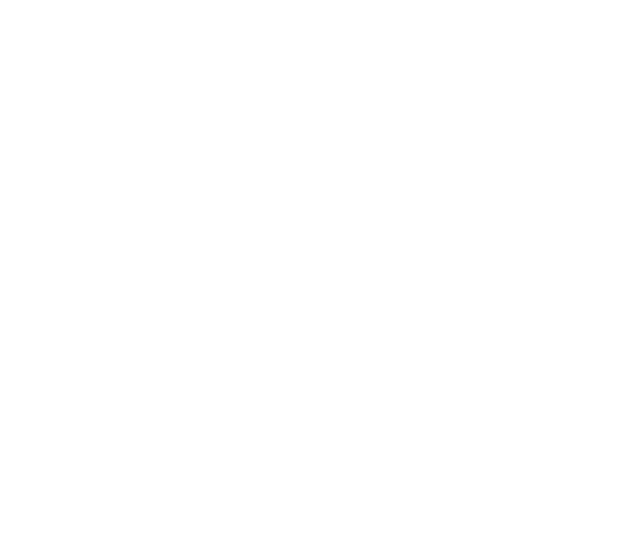
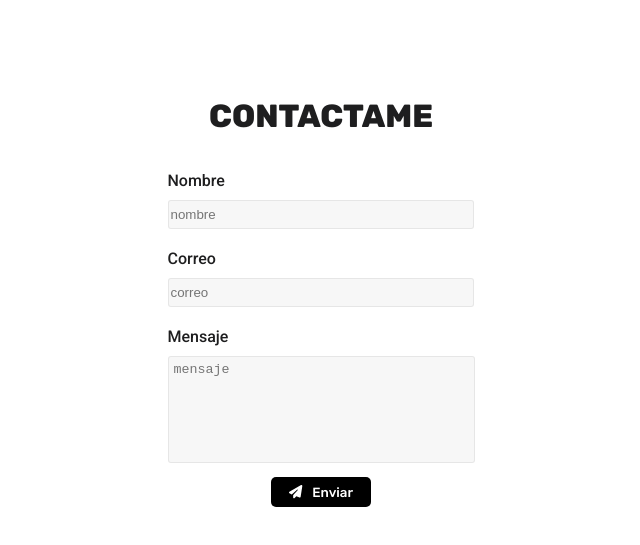
Before and after one commit to freconur/fech, a React (Create React App) app: page / in a window 1280 px wide. Shown: the part 987-1532 px from the top of the page, without its empty margins (319-959 px from the left). Before the commit the page ends 1057 px from the top, so only its background shows below. Built offline with nearby package versions, Linux system fonts and the light colour scheme; no server answers; the database is empty.

Commit message:
ux en contact me

```diff
--- a/package.json
+++ b/package.json
@@ -3,6 +3,7 @@
   "version": "0.1.0",
   "private": true,
   "dependencies": {
+    "@emailjs/browser": "^3.9.0",
     "@fortawesome/fontawesome-svg-core": "^6.2.0",
     "@fortawesome/free-brands-svg-icons": "^6.2.0",
     "@fortawesome/free-regular-svg-icons": "^6.2.0",
@@ -16,6 +17,7 @@
     "react-dom": "^18.2.0",
     "react-router-dom": "^6.4.3",
     "react-scripts": "5.0.1",
+    "sweetalert": "^2.1.2",
     "web-vitals": "^2.1.4"
   },
   "scripts": {
--- /dev/null
+++ b/src/email/email.css
@@ -0,0 +1,66 @@
+@import '../Varibles.css';
+.contact {
+    display: grid;
+    place-content: center;
+    place-items: center;
+    font-family: 'Roboto';
+    grid-template-columns: minmax(300px, 600px);
+    margin-bottom: 100px;
+}
+.contact h2 {
+    font-family: 'Rubik';
+    font-weight: 800;
+    font-size: 2rem;
+    text-transform: uppercase;
+}
+.form {
+    display: grid;
+    place-items: center;
+    place-content: center;
+}
+.form-group {
+    width: 100%;
+    margin: 10px 0;
+
+}
+.form-group input  {
+    width: 300px;
+    margin-top: 10px;
+    height: 25px;
+    border-radius: 3px;
+    background: #f7f7f7;
+    border: 1px solid #d1d1d175;
+}
+.form-group textarea {
+    background: #f7f7f7;
+    border-radius: 3px;
+    border: 1px solid #d1d1d175;
+    width: 295px;
+    padding: 5px 5px;
+    height: 95px;
+    margin-top: 10px;
+    resize:none;
+}
+.form-group label{
+    width: 300px;
+    text-transform: capitalize;
+    font-weight: 500;
+}
+.contact button{
+    background: var(--black);
+    color: var(--white);
+    width: 100px;
+    border-radius: 5px;
+    height: 30px;
+    text-transform: capitalize;
+    font-weight: 500;
+    font-family: 'Rubik';
+    border: none;
+    cursor: pointer;
+}
+.contact button:hover{
+    opacity: .5;
+}
+.icon_message {
+    margin-right: 10px;
+}
--- /dev/null
+++ b/src/email/index.jsx
@@ -0,0 +1,113 @@
+import React, { useState } from "react";
+import emailjs from "@emailjs/browser";
+import { FontAwesomeIcon } from "@fortawesome/react-fontawesome";
+import { faPaperPlane as message } from "@fortawesome/free-solid-svg-icons";
+import "./email.css";
+import swal from "sweetalert";
+const Email = () => {
+  const formulario = {
+    name: "",
+    mail: "",
+    message: "",
+  };
+  const [value, setValue] = useState(formulario);
+  const onChangeValue = (e) => {
+    if (e.target.name === "user_name") {
+      setValue({
+        ...value,
+        name: e.target.value,
+      });
+    } else if (e.target.name === "user_mail") {
+      setValue({
+        ...value,
+        mail: e.target.value,
+      });
+    } else if (e.target.name === "user_message") {
+      setValue({
+        ...value,
+        message: e.target.value,
+      });
+    }
+  };
+  const onSubmit = (e) => {
+    e.preventDefault();
+    for (const property in value) {
+      if (value[property] === "") {
+        swal({
+          title: "Por favor llena todos los campos",
+          icon: "warning",
+        });
+        break;
+      }
+      emailjs
+        .sendForm(
+          "service_uo3l6tj",
+          "template_ztl700j",
+          e.target,
+          "zuJsKnKK4-oI0q0S8"
+        )
+        .then((response) => {
+          if (response.status === 200) {
+            swal({
+              title: "Acabas de enviarle un mensaje a Franco",
+              icon: "success",
+            });
+          }
+        })
+        .catch((error) => {
+          if (error) {
+            swal({
+              title: "Parece que algo salio mal, intentalo nuevamente",
+              icon: "error",
+            });
+          }
+        });
+      e.target.reset();
+      setValue(formulario);
+    }
+  };
+
+  return (
+    <div className="contact">
+      <h2>contactame</h2>
+      <form className="form" onSubmit={onSubmit}>
+        <div className="form-group">
+          <label>nombre</label>
+          <br />
+          <input
+            onChange={onChangeValue}
+            name="user_name"
+            type="text"
+            placeholder="nombre"
+          />
+        </div>
+        <div className="form-group">
+          <label>correo</label>
+          <br />
+          <input
+            onChange={onChangeValue}
+            name="user_mail"
+            type="mail"
+            placeholder="correo"
+          />
+        </div>
+        <div className="form-group">
+          <label>mensaje</label>
+          <br />
+          <textarea
+            onChange={onChangeValue}
+            name="user_message"
+            type="text"
+            placeholder="mensaje"
+          />
+        </div>
+        <button>
+          <FontAwesomeIcon className="icon_message" icon={message} />
+          enviar
+        </button>
+      </form>
+    </div>
+  );
+};
+
+export { Email };
--- a/src/pages/Home/index.jsx
+++ b/src/pages/Home/index.jsx
@@ -2,6 +2,7 @@ import React from 'react'
 import { Header } from '../../components/header'
 import { Navbar } from '../../components/navbar'
 import { Projects } from '../../components/Projects'
+import { Email } from '../../email'
 
 const Home = () => {
   return (
@@ -9,6 +10,7 @@ const Home = () => {
         <Navbar />
         <Header/>
         <Projects />
+        <Email/>
     </div>
   )
 }
```
Also changed, not shown: 1 other file (tests, documents, lock files or other folders).
